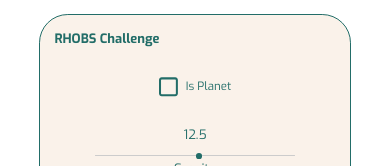
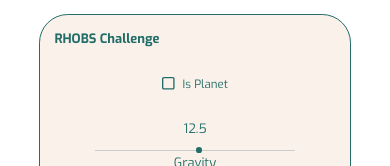
Before and after one commit to YawaB/front-end-challenge, a React (Create React App) app: page / in a window 390 px wide. Shown: the top 166 px of the page. Built offline with nearby package versions, Linux system fonts and the light colour scheme; no server answers.

Commit message:
last changes

```diff
--- a/src/components/isPlanet/isPlanet.css
+++ b/src/components/isPlanet/isPlanet.css
@@ -15,4 +15,7 @@
     .checkbox-label {
         font-size: .8rem;
     }
+    .checkbox-icon {
+        font-size: 1rem;
+    }
 }
```
